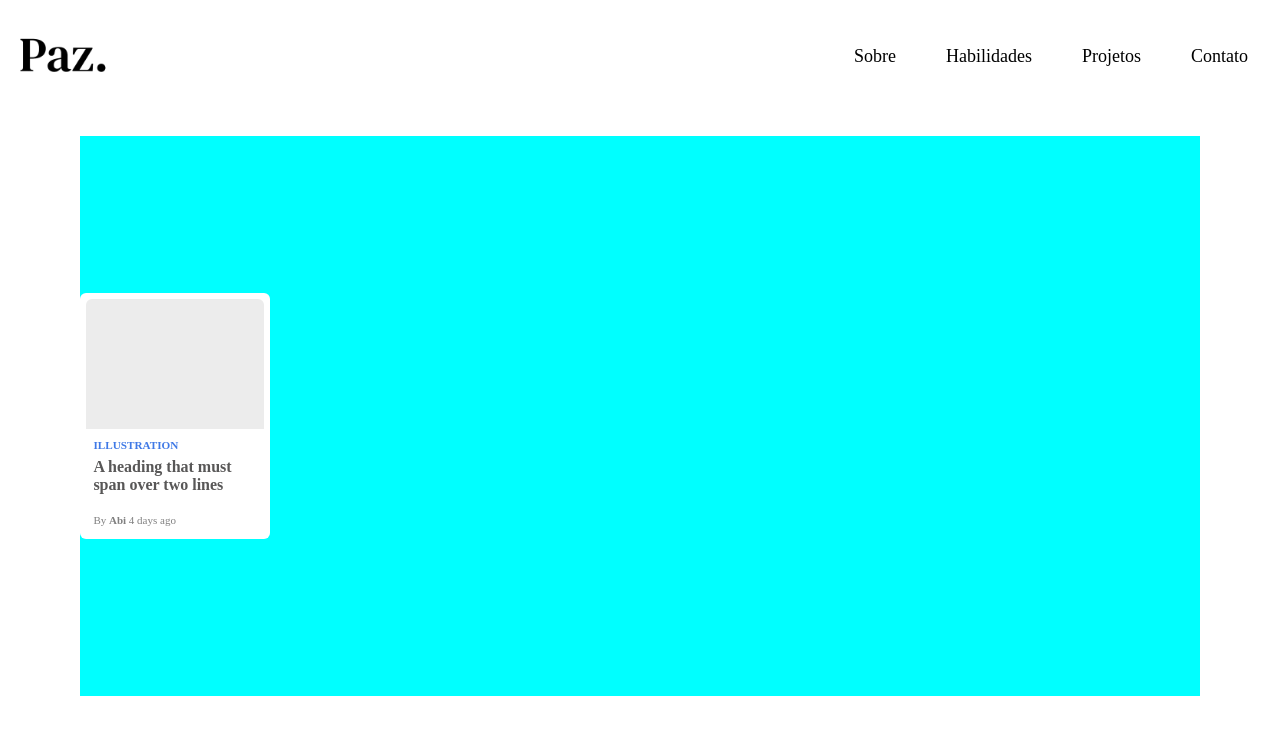
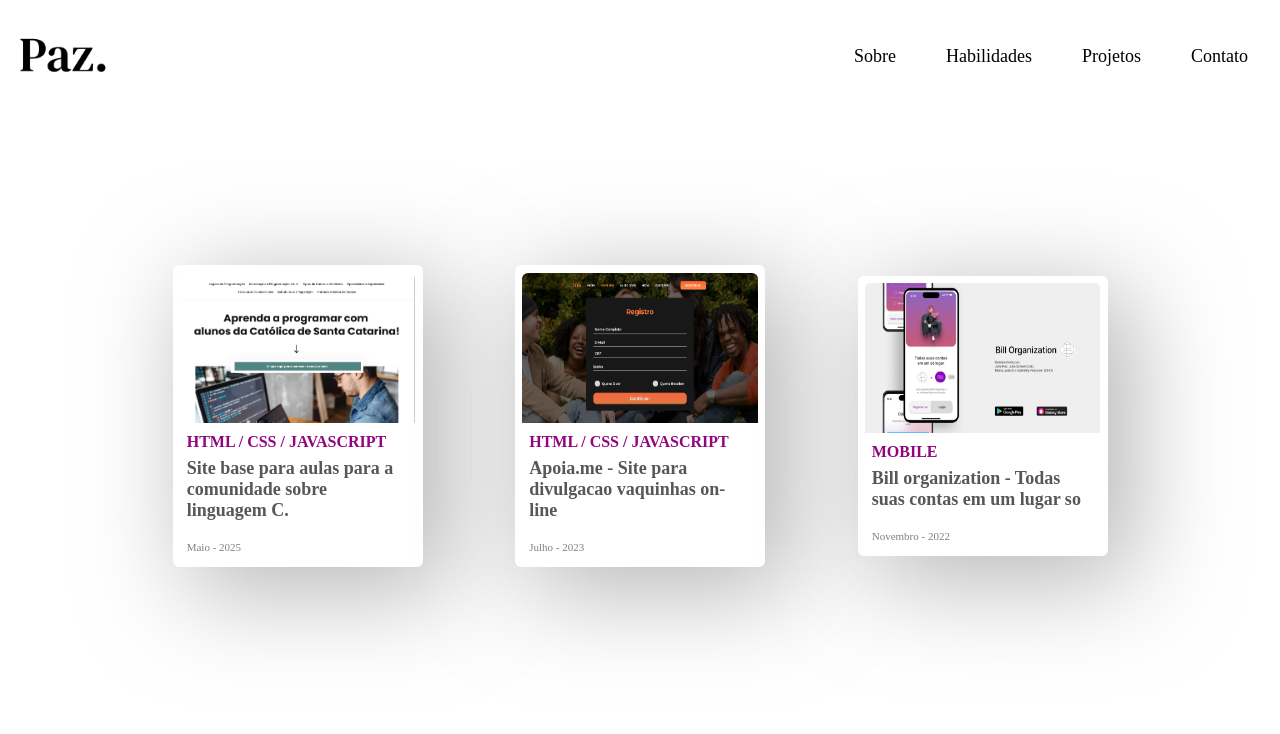
Before and after one commit to pazesilvajulia/portfolioPAC, a plain HTML site: page pages/projetos.html in a window 1280 px wide. Drawn offline with Linux system fonts and the light colour scheme.

Commit message:
Insercao do conteudo das paginas sobre e projetos

```diff
--- a/pages/projetos.html
+++ b/pages/projetos.html
@@ -13,7 +13,6 @@
     <link rel="stylesheet" type="text/css" href="/styles/reset.css">
     <link rel="stylesheet" type="text/css" href="/components/header.css">
     <link rel="stylesheet" type="text/css" href="/components/footer.css">
-    <link rel="stylesheet" type="text/css" href="/styles/card-projeto.css">
     <link rel="stylesheet" type="text/css" href="/styles/cursor.css">
     <link rel="stylesheet" type="text/css" href="/styles/styleProjetos.css">
 
@@ -26,18 +25,42 @@
 <body>
     <div id="header-container"></div>
 
-    <main>
         <section class="container-projeto">
-            <div class="card">
-                <div class="card-image"></div>
-                <div class="category"> Illustration </div>
-                <div class="heading"> A heading that must span over two lines
-                    <div class="author"> By <span class="name">Abi</span> 4 days ago</div>
+
+            <a class="card" href="https://github.com/pazesilvajulia/PACfaculdade">
+                <div class="card-image">
+                        <img src="/images/projeto1.png">
                 </div>
-            </div>
+                <div class="category">
+                    HTML / CSS / JAVASCRIPT
+                </div>
+                <div class="heading"> Site base para aulas para a comunidade sobre linguagem C.
+                    <div class="author"> Maio - 2025 </div>
+                </div>
+            </a>
+
+            <a class="card" href="https://github.com/Marquardtt/Apoia.me">
+                <div class="card-image">
+                        <img src="/images/projeto2.png">
+                </div>
+                <div class="category"> HTML / CSS / JAVASCRIPT </div>
+                <div class="heading"> Apoia.me - Site para divulgacao vaquinhas on-line
+                    <div class="author"> Julho - 2023 </div>
+                </div>
+            </a>
+
+            <a class="card" href="https://github.com/pazesilvajulia?tab=repositories">
+                <div class="card-image">
+                        <img src="/images/projeto3.png">
+                </div>
+                <div class="category"> MOBILE </div>
+                <div class="heading"> Bill organization - Todas suas contas em um lugar so
+                    <div class="author"> Novembro - 2022 </div>
+                </div>
+            </a>
+
         </section>
 
-    </main>
+</body>
 
-</body>
 </html>
--- a/styles/card-projeto.css
+++ /dev/null
@@ -1,54 +0,0 @@
-.card {
-  width: 190px;
-  background: white;
-  padding: .4em;
-  border-radius: 6px;
-}
-
-.card-image {
-  background-color: rgb(236, 236, 236);
-  width: 100%;
-  height: 130px;
-  border-radius: 6px 6px 0 0;
-}
-
-.card-image:hover {
-  transform: scale(0.98);
-}
-
-.category {
-  text-transform: uppercase;
-  font-size: 0.7em;
-  font-weight: 600;
-  color: rgb(63, 121, 230);
-  padding: 10px 7px 0;
-}
-
-.category:hover {
-  cursor: pointer;
-}
-
-.heading {
-  font-weight: 600;
-  color: rgb(88, 87, 87);
-  padding: 7px;
-}
-
-.heading:hover {
-  cursor: pointer;
-}
-
-.author {
-  color: gray;
-  font-weight: 400;
-  font-size: 11px;
-  padding-top: 20px;
-}
-
-.name {
-  font-weight: 600;
-}
-
-.name:hover {
-  cursor: pointer;
-}
--- a/styles/reset.css
+++ b/styles/reset.css
@@ -15,3 +15,12 @@ body{
     --cor-principal: #000000;
     --cor-secundaria:#cccaca;
   }
+
+  /*------------ FONTES --------------*/
+@import url('https://fonts.googleapis.com/css2?family=Ancizar+Serif:ital,wght@0,300..900;1,300..900&display=swap');
+
+*{
+    font-family: "Ancizar Serif", serif;
+    font-optical-sizing: auto;
+    font-style: normal;
+}
--- a/styles/style.css
+++ b/styles/style.css
@@ -1,11 +1,3 @@
-/*------------ FONTES --------------*/
-@import url('https://fonts.googleapis.com/css2?family=Ancizar+Serif:ital,wght@0,300..900;1,300..900&display=swap');
-
-*{
-    font-family: "Ancizar Serif", serif;
-    font-optical-sizing: auto;
-    font-style: normal;
-}
 
 /*------------ SETUP GERAL DA LANDING PAGE --------------*/
 
--- a/styles/styleProjetos.css
+++ b/styles/styleProjetos.css
@@ -7,5 +7,58 @@ main{
     display: flex;
     align-items: center;
     margin: 5vh 10vh 5vh 10vh;
-    background-color: aqua;
+    justify-content: space-evenly;
 }
+
+/*----------------- CARD PROJETOS -------------------*/
+
+.card {
+  width: 250px;
+  height: auto;
+  background: white;
+  padding: .4em;
+  border-radius: 6px;
+  box-shadow: 20px 20px 100px 5px rgba(128, 128, 128, 0.575);
+}
+
+.card-image {
+  background-color: rgb(236, 236, 236);
+  width: 100%;
+  height: 150px;
+  border-radius: 6px 6px 0 0;
+}
+
+.card-image > img {
+  width: 100%;
+  height: 150px;
+  border-radius: 6px 6px 0 0;
+}
+
+.category {
+  text-transform: uppercase;
+  font-size: 2vh;
+  font-weight: 600;
+  color: #91057e;
+  padding: 10px 7px 0;
+}
+
+.category:hover {
+  cursor: pointer;
+}
+
+.heading {
+  font-weight: 600;
+  color: rgb(88, 87, 87);
+  padding: 7px;
+}
+
+.heading:hover {
+  cursor: pointer;
+}
+
+.author {
+  color: gray;
+  font-weight: 400;
+  font-size: 11px;
+  padding-top: 20px;
+}
--- /dev/null
+++ b/styles/styleSobre.css
@@ -0,0 +1,51 @@
+.photos{
+    margin: 5% 0 0 45%;
+    height: 100%;
+
+}
+
+.card {
+  width: 190px;
+  height: 254px;
+  background: rgb(231, 231, 231);
+  position: absolute;
+  transition: .3s ease-in-out;
+  cursor: pointer;
+  box-shadow: 0px 0px 30px -10px rgba(0, 0, 0, 0.438);
+  display: flex;
+  justify-content: center;
+}
+
+.card > img{
+    height: 220px;
+    margin-top: 10px;
+}
+
+#c2, #c3, #c4 {
+  background-color: rgb(241, 241, 241);
+}
+
+.main:hover #c2 {
+  transform: translateX(-200px) rotate(-30deg);
+}
+
+.main:hover #c3 {
+  transform: translateX(-100px) rotate(-20deg);
+}
+
+.main:hover #c4 {
+  transform: translateX(50px) rotate(-10deg);
+}
+
+
+#c2:hover {
+  transform: translateX(-100px) rotate(0deg) !important;
+}
+
+#c3:hover {
+  transform: translateX(-50px) rotate(0deg) !important;
+}
+
+#c4:hover {
+  transform: translateX(50px) rotate(0deg) !important;
+}
```
Also changed, not shown: pages/sobre.html (+22 -0 lines), images/julia/ju1.jpeg (added), images/julia/ju2.jpeg (added), images/julia/ju3.jpeg (added), images/julia/ju4.jpeg (added), images/projeto1.png (added), images/projeto2.png (added), images/projeto3.png (added).
